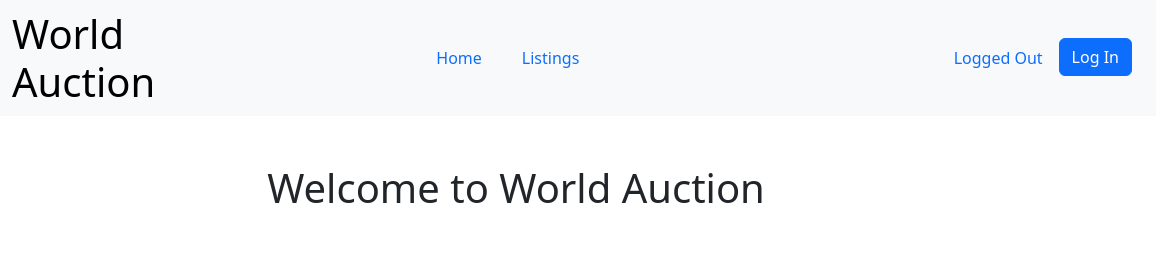
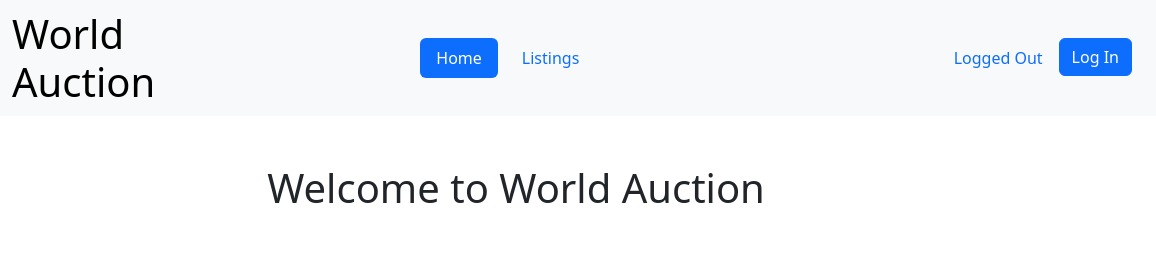
Before and after one commit to andjhay/Auction-Site-Semester-Project-2, a website with bundled scripts: page index.html in a window 1280 px wide. Shown: the top 258 px of the page, 124-1280 px from the left. Built offline with nearby package versions, Linux system fonts and the light colour scheme.

Commit message:
Update index.html
Active nav class was missing

```diff
--- a/index.html
+++ b/index.html
@@ -34,7 +34,7 @@
         <div id="firstNav" class="d-flex justify-content-center align-items-center">
           <ul class="nav nav-pills">
             <li class="nav-item m-1">
-              <a href="index.html" class="nav-link" aria-current="page">Home</a>
+              <a href="index.html" class="nav-link active" aria-current="page">Home</a>
             </li>
             <li class="nav-item m-1">
               <a href="auctions.html" class="nav-link" aria-current="page">Listings</a>
```
